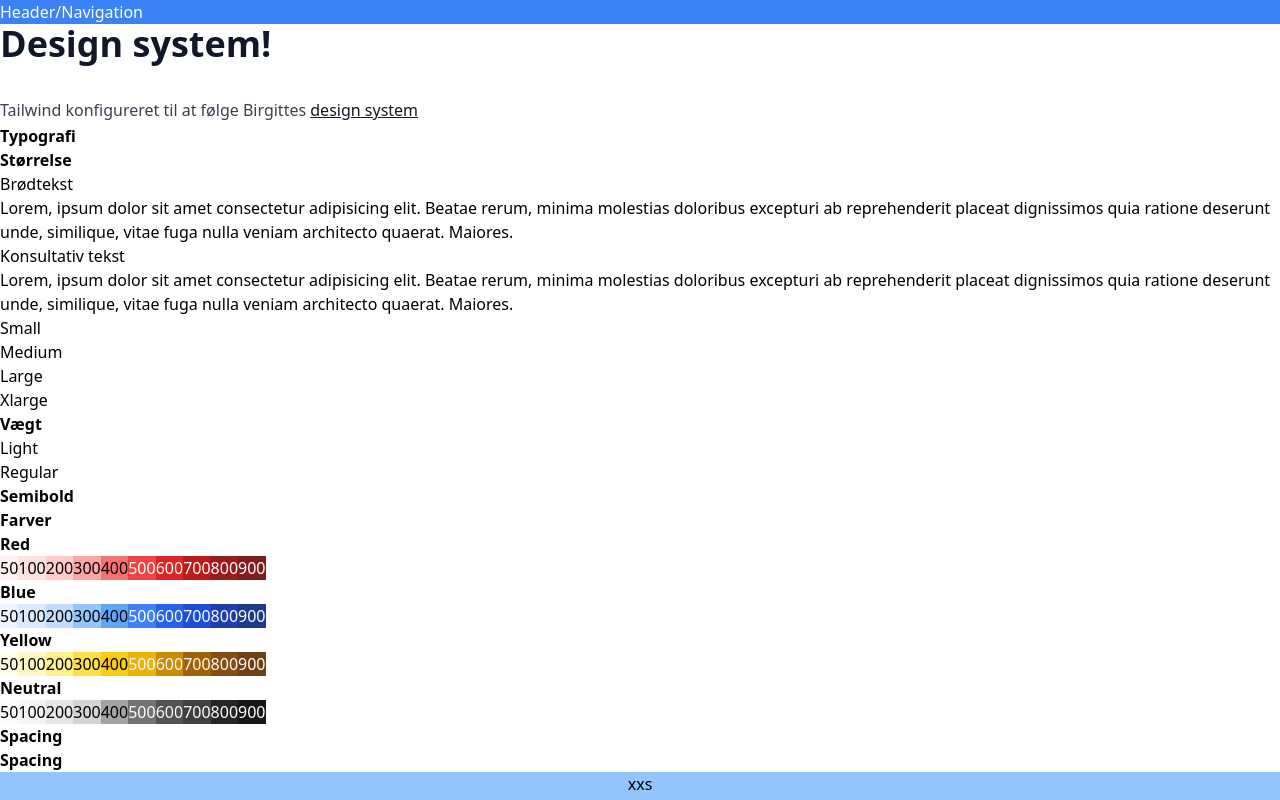
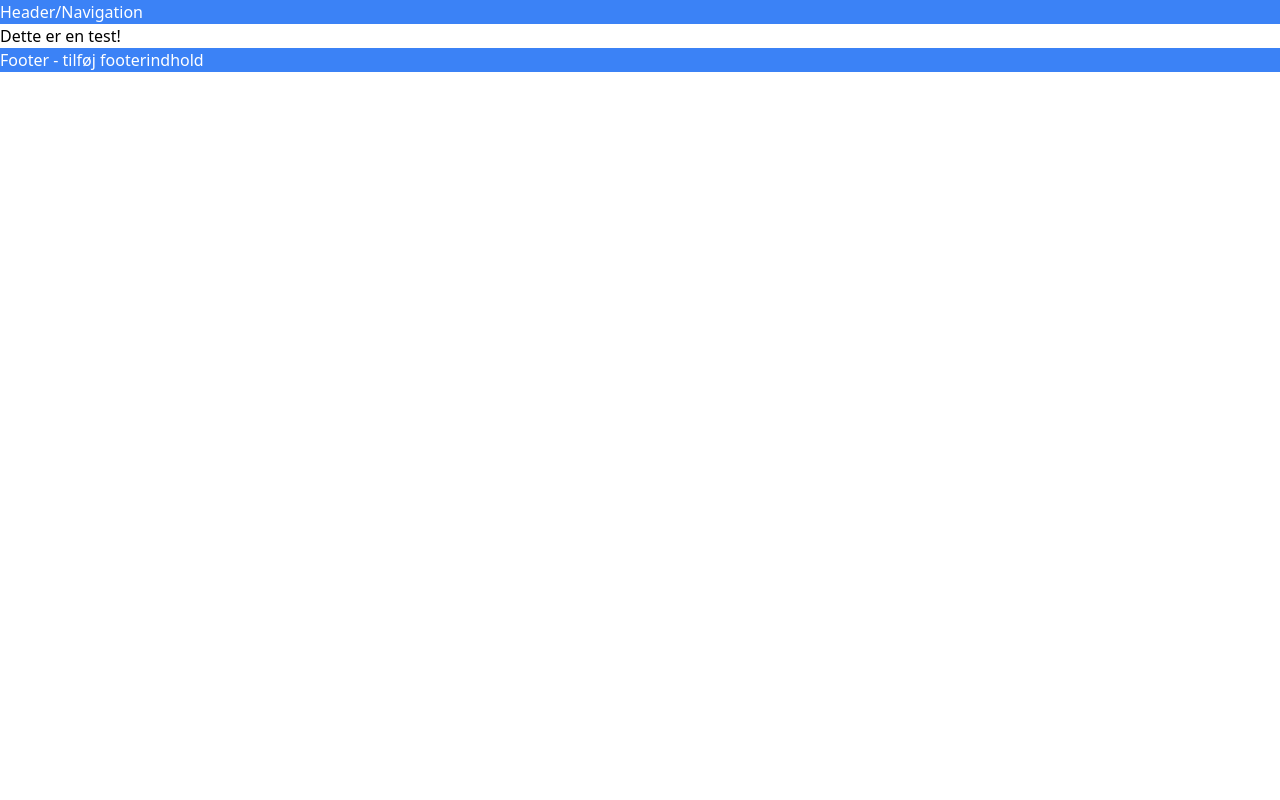
Before and after one commit to stkj1995/hojskolendkcase, an Astro site: page / in a window 1280 px wide. Shown: the top 800 px of the page. Built offline with nearby package versions, Linux system fonts and the light colour scheme; Astro itself is replaced by a stand-in of ours.

Commit message:
udkommentering og test

```diff
--- a/src/pages/index.astro
+++ b/src/pages/index.astro
@@ -7,7 +7,12 @@ import thumbsup from "../assets/images/thumbsup.png";
 ---
 <MainLayout title="Titel">
 	<article class="max-w-screen-xl mx-auto">
-		<div class="prose">
+
+<h1>Dette er en test!</h1>
+
+
+
+		<!-- <div class="prose">
 		<h1 class="text-xlarge">Design system!</h1>
 		<p>Tailwind konfigureret til at følge Birgittes <a href="
 https://www.figma.com/design/GK1F375GejhwIkOHADf6Rn/Dansestudiet_html_to_css-%2B-designsystem?node-id=6806-2&t=9pE0OOaxiPeTTIVG-1">design system</a></p>
@@ -184,7 +189,7 @@ https://www.figma.com/design/GK1F375GejhwIkOHADf6Rn/Dansestudiet_html_to_css-%2B
 		<section>
 			<h2 class="text-large font-semibold mt-lg">Card</h2>
 			<h3 class="text-small font-semibold mt-sm">Kommer snart;-)</h3>
-		</section>
+		</section> -->
 
 	</article>
 </MainLayout>
```
